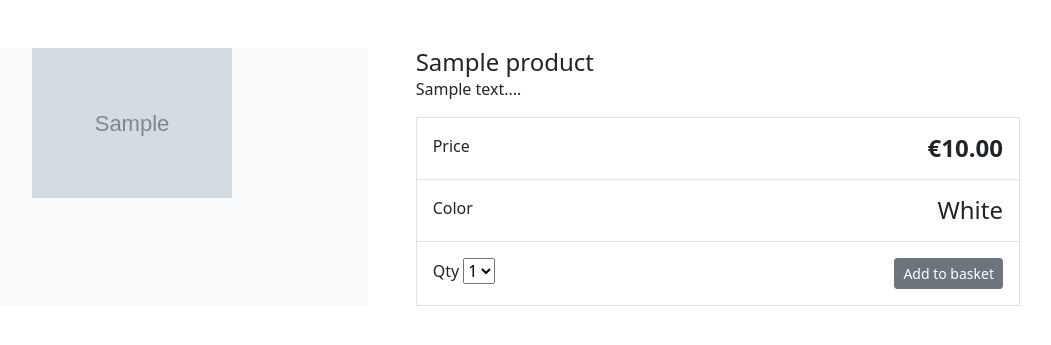
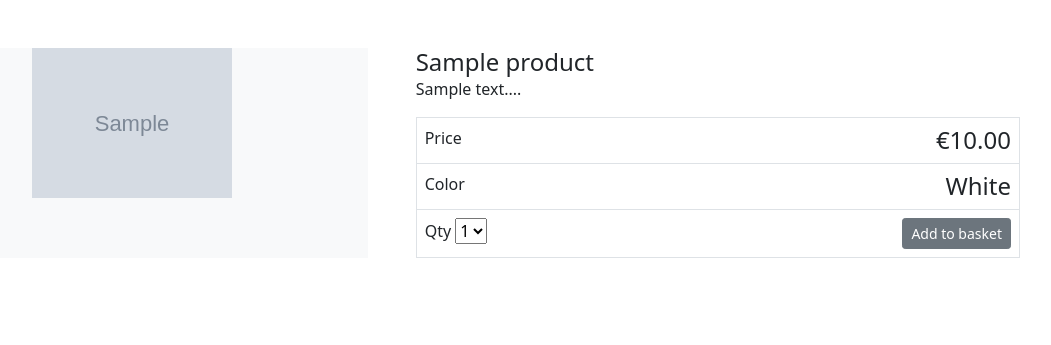
Before and after one commit to nurme-ave/SDA-final_1, a Django app: a page that uses templates/store/products/detail.html in a window 1280 px wide. Shown: the part 57-402 px from the top of the page, without its empty margins (178-1229 px from the left). Run offline with Django 3.2, Linux system fonts and the light colour scheme; tables that the repository leaves empty hold one stand-in row (values such as "Sample post"); grey boxes marked "Sample" are stand-in pictures.

Commit message:
refactor: change appearance of both detailed and summary pages

```diff
--- a/templates/store/products/detail.html
+++ b/templates/store/products/detail.html
@@ -15,22 +15,22 @@
             <div class="col-md-7 col-lg-7 ps-md-3 ps-lg-5">
                 <h1 class="mb-0 h4">{{ product.title }}</h1>
 <!--                <p><span class="lead">{{ product.author }}</span> (Author)</p>-->
-                <p>{{ product.description|slice:":355" }}...</p>
+                <p>{{ product.description }}...</p>
                 <div class="border">
                     <div class="col border-bottom">
-                        <div class="row p-3">
+                        <div class="row p-2">
                             <div class="col-6">Price</div>
-                            <div class="col-6 text-end"><span class="h4 fw-bold">€{{ product.price }}</span></div>
+                            <div class="col-6 text-end"><span class="h4">€{{ product.price }}</span></div>
                         </div>
                     </div>
                     <div class="col border-bottom">
-                        <div class="row p-3">
+                        <div class="row p-2">
                             <div class="col-6">Color</div>
                             <div class="col-6 text-end"><span class="h4">{{ product.get_color_display }}</span></div>
                         </div>
                     </div>
                     <div class="col">
-                        <div class="row p-3">
+                        <div class="row p-2">
                             <div class="col-6">
                                 <label for="select">Qty</label>
                                 <select id="select">
```
Also changed, not shown: templates/store/basket/summary.html (+6 -6 lines).
